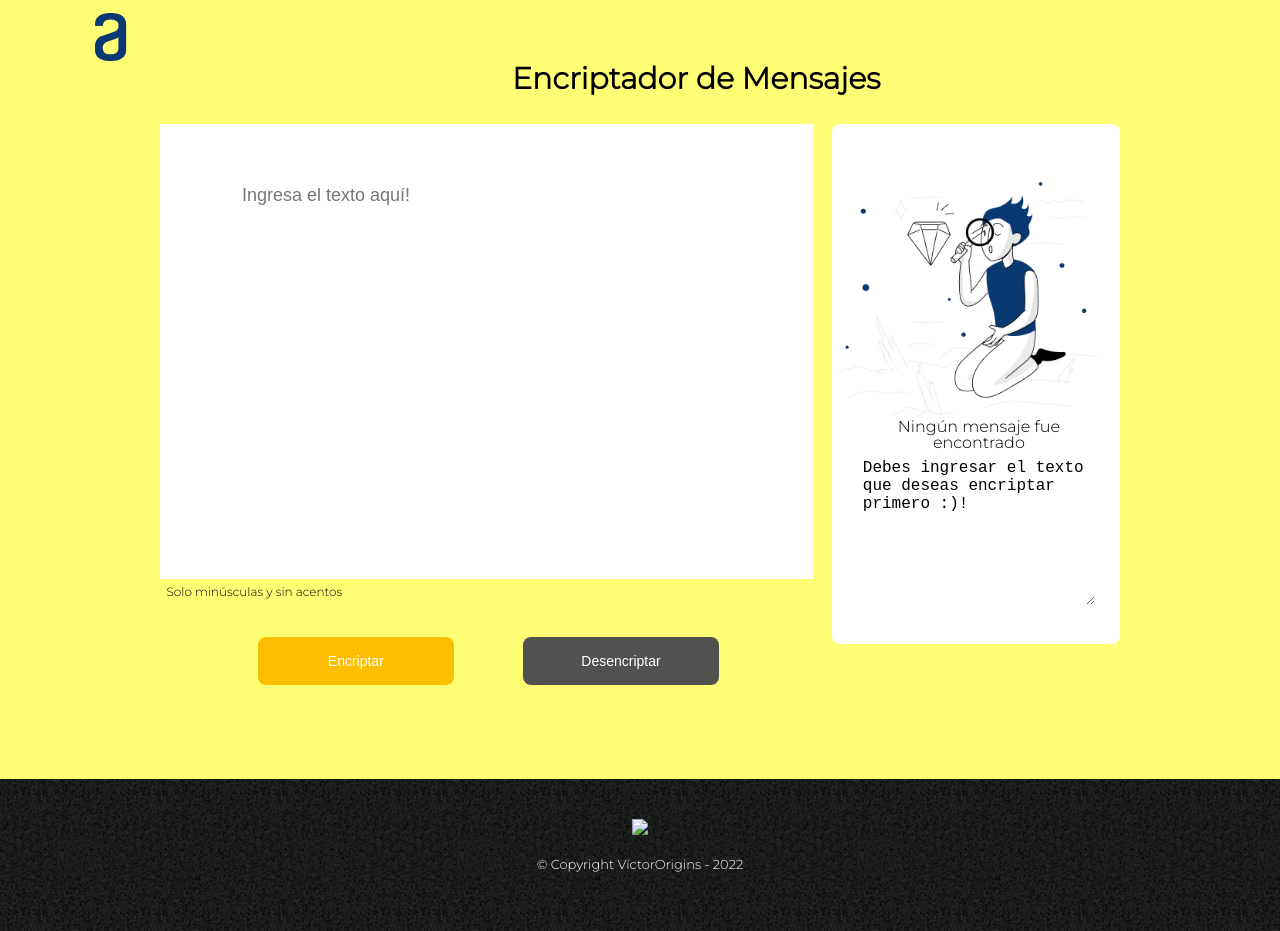
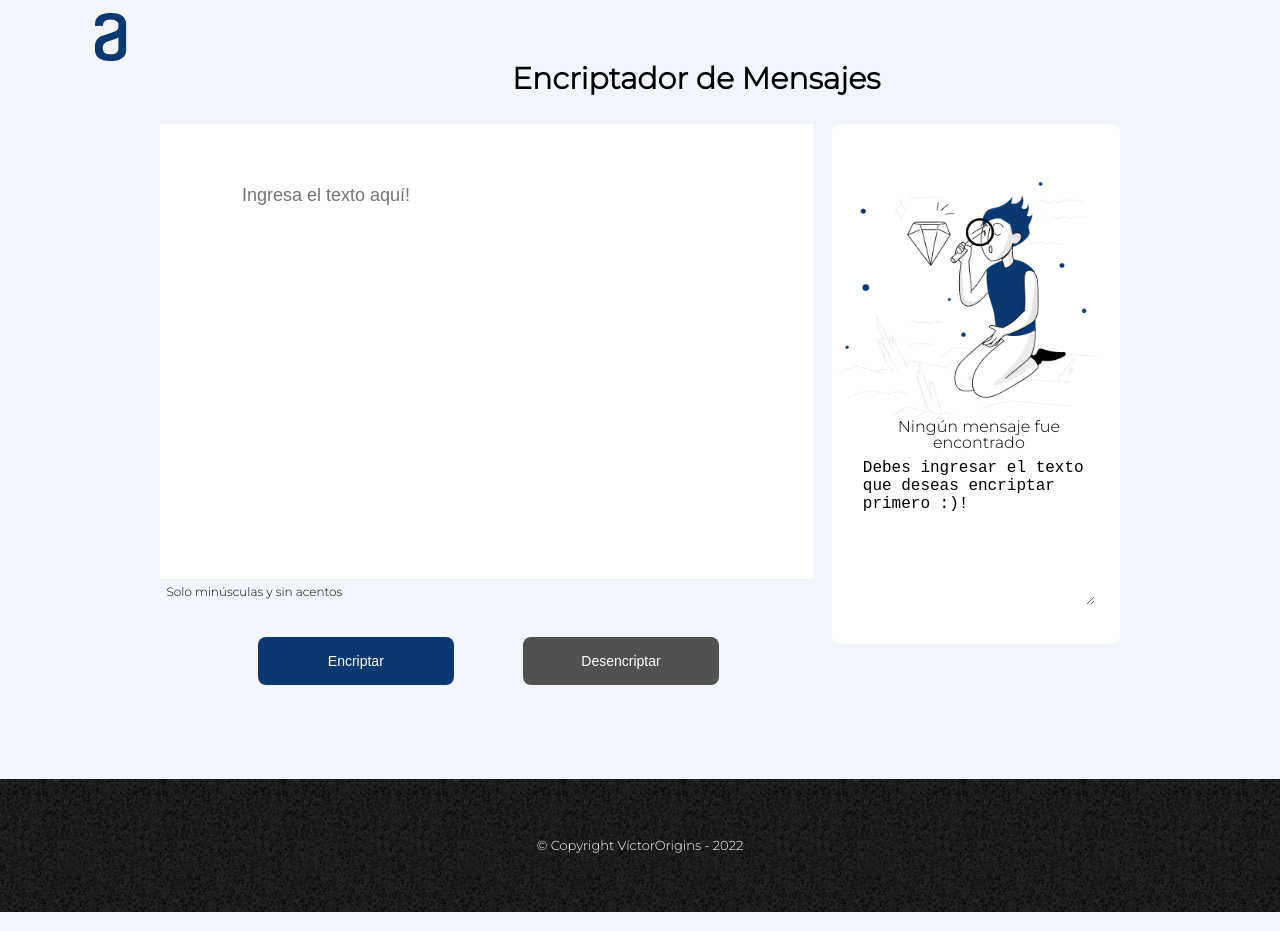
Before and after one commit to MrVictorCR/challengeAlura_1, a plain HTML site: page ProyectoIndex.html in a window 1280 px wide. Drawn offline with Linux system fonts and the light colour scheme.

Commit message:
Readme agregado. Cambios en el ProyectoIndex y style.css

```diff
--- a/ProyectoIndex.html
+++ b/ProyectoIndex.html
@@ -58,39 +58,7 @@
 
 
     <footer>
-        <img src="imagenes/logo-blanco.png"> <!-- Bro wtf con los comentarios ahora. Cambiar la wea plis -->
-
         <p class="copyright">&copy Copyright VíctorOrigins - 2022</p>
     </footer>
 
-	<script>
-
-		/* Well I have to do many things
-
-		Firstable think about how to create the conditional to chance the vowels to the encriptation instructions
-		I was thinking about use a conditional with an array, it would be a great option if I can change the caracteres
-		This would be with lenght and may be use an indice xd
-		This would be connected to a botton and this should be use to do that
-		At the same time, this could execute the other action, that it's: show us the text on the other div (eText)
-
-		Them search about how to desemcriptar that text, because it would be difficult
-		And the same, it would be use with the button
-
-		In this case, I need to create many functions to use them to generate my solutions
-		1.
-			function('frase'){
-				document.write('varX')	Where varX = a var to get the text that the person put on the input
-										So we need to connect the input with " var x = document.querySelector("input"); "
-			}
-
-		2. Function about onclick "I DON'T REMEMBER HOW TO USE IT"
-
-
-
-		*/
-
-	</script>
-
-
-
 </html>
--- a/style.css
+++ b/style.css
@@ -1,6 +1,6 @@
 body{
     font-family: 'Montserrat', sans-serif;
-	background-color: #FFFF76;
+	background-color: #F3F5FC;
 }
 
 .logo{
@@ -27,7 +27,7 @@ body{
 	width: 960px;
 	height: 650px;
 	padding: 5px;
-	background: #FFFF76;
+	background: #F3F5FC;
 
 
 }
@@ -112,7 +112,7 @@ body{
 	padding: 16px;
 	margin-top: 5%;
 	margin-left: 15%;
-	background-color: #FFBD00; /* Orange */
+	background-color: #0A3871; /* Blue */
 	border-radius: 8px;
 	font-size: 14px; /* Size */
 	border: none;
@@ -132,7 +132,7 @@ body{
 
 	background-color: white;
 	color: black;
-	border: 2px solid #FFBD00; /* Orange */
+	border: 2px solid #0A3871; /* Blue */
 }
 
 .bDe{
```
Also changed, not shown: Readme.txt (added).
